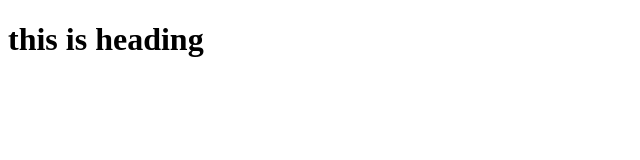
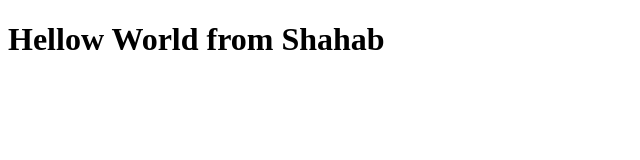
Before and after one commit to shobz/Bootcamp2020Sample, a plain HTML site: page index.html in a window 1280 px wide. Shown: the whole page, without its empty margins (0-640 px from the left). Drawn offline with Linux system fonts and the light colour scheme.

Commit message:
Update index.html

```diff
--- a/index.html
+++ b/index.html
@@ -7,6 +7,6 @@
 	<title>Document</title>
 </head>
 <body>
-<h1>this is heading</h1>
+<h1>Hellow World from Shahab</h1>
 </body>
 </html>
```
